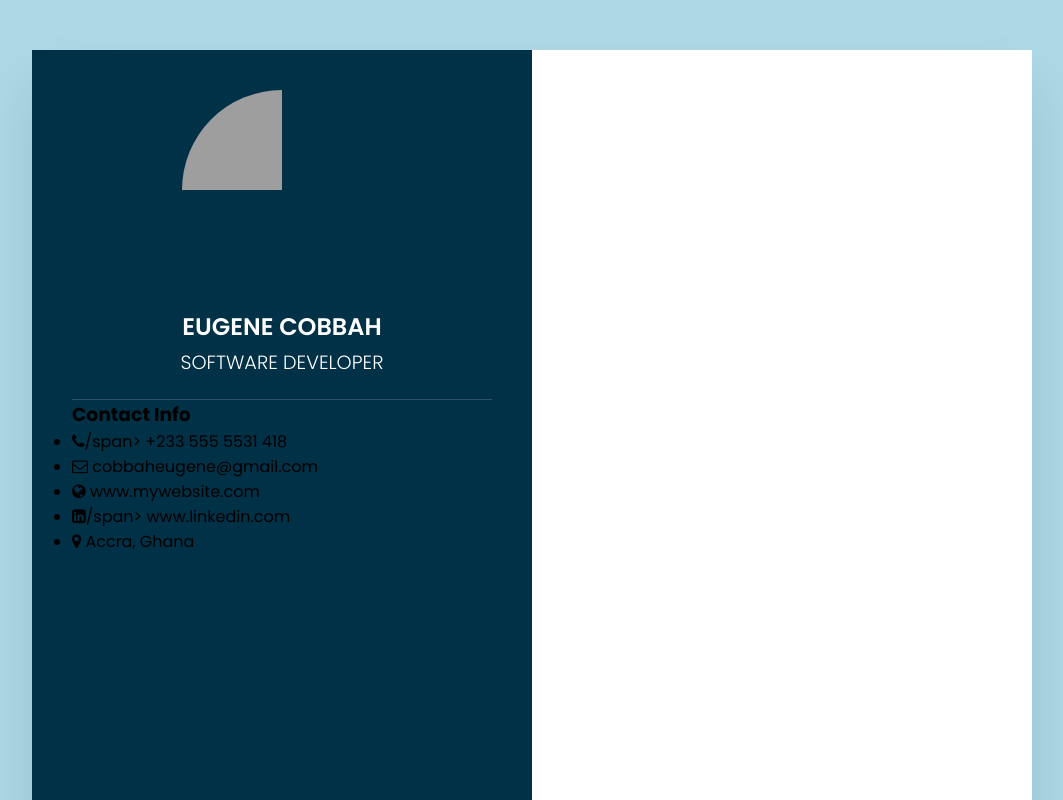
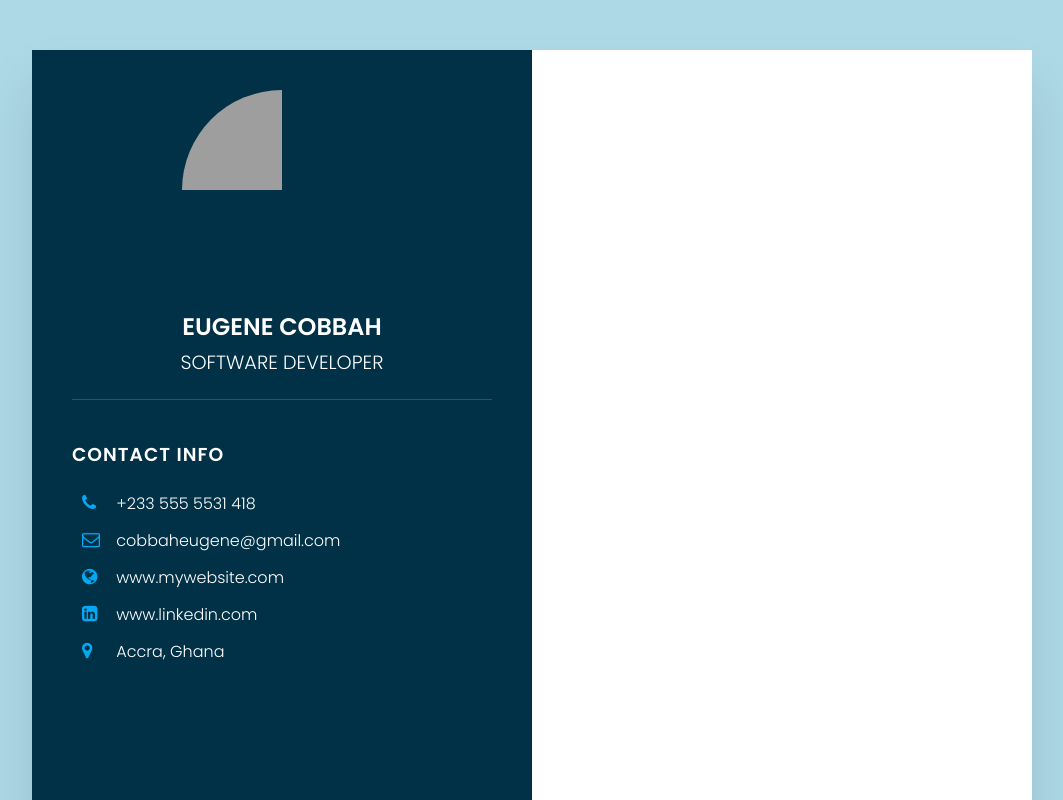
Before and after one commit to cobbaheugene/Resume, a plain HTML site: page index.html in a window 1280 px wide. Shown: the top 800 px of the page, without its empty margins (108-1171 px from the left). Drawn offline with Linux system fonts and the light colour scheme; grey boxes are pictures that could not be loaded.

Commit message:
Finished contact info

```diff
--- a/index.css
+++ b/index.css
@@ -75,6 +75,41 @@ body{
     font-weight: 300;
 }
 
+.contactInfo{
+    padding-top: 40px;
+}
+
+.title{
+    color: #fff;
+    text-transform: uppercase;
+    font-weight: 600;
+    letter-spacing: 1px;
+    margin-bottom: 20px;
+}
+
+.contactInfo ul{
+    position: relative;
+}
+
+.contactInfo ul li{
+    position: relative;
+    list-style: none;
+    margin: 10px;
+    cursor: pointer;
+}
+
+.contactInfo ul li .icon{
+    display: inline-block;
+    width: 30px;
+    font-size: 18px;
+    color: #03a9f4;
+}
+
+.contactInfo ul li span{
+    color: #fff;
+    font-weight: 300;
+}
+
 .container .right-side{
     position: relative;
     background: #fff;
--- a/index.html
+++ b/index.html
@@ -22,7 +22,7 @@
                 <h3 class="title">Contact Info</h3>
                 <ul>
                     <li>
-                        <span class="icon"><i class="fa fa-phone" aria-hidden="true"></i>/span>
+                        <span class="icon"><i class="fa fa-phone" aria-hidden="true"></i></span>
                         <span class="text">+233 555 5531 418</span>
                     </li>
                     <li>
@@ -34,7 +34,7 @@
                         <span class="text">www.mywebsite.com</span>
                     </li>
                     <li>
-                        <span class="icon"><i class="fa fa-linkedin-square" aria-hidden="true"></i>/span>
+                        <span class="icon"><i class="fa fa-linkedin-square" aria-hidden="true"></i></span>
                         <span class="text">www.linkedin.com</span>
                     </li>
                     <li>
```
